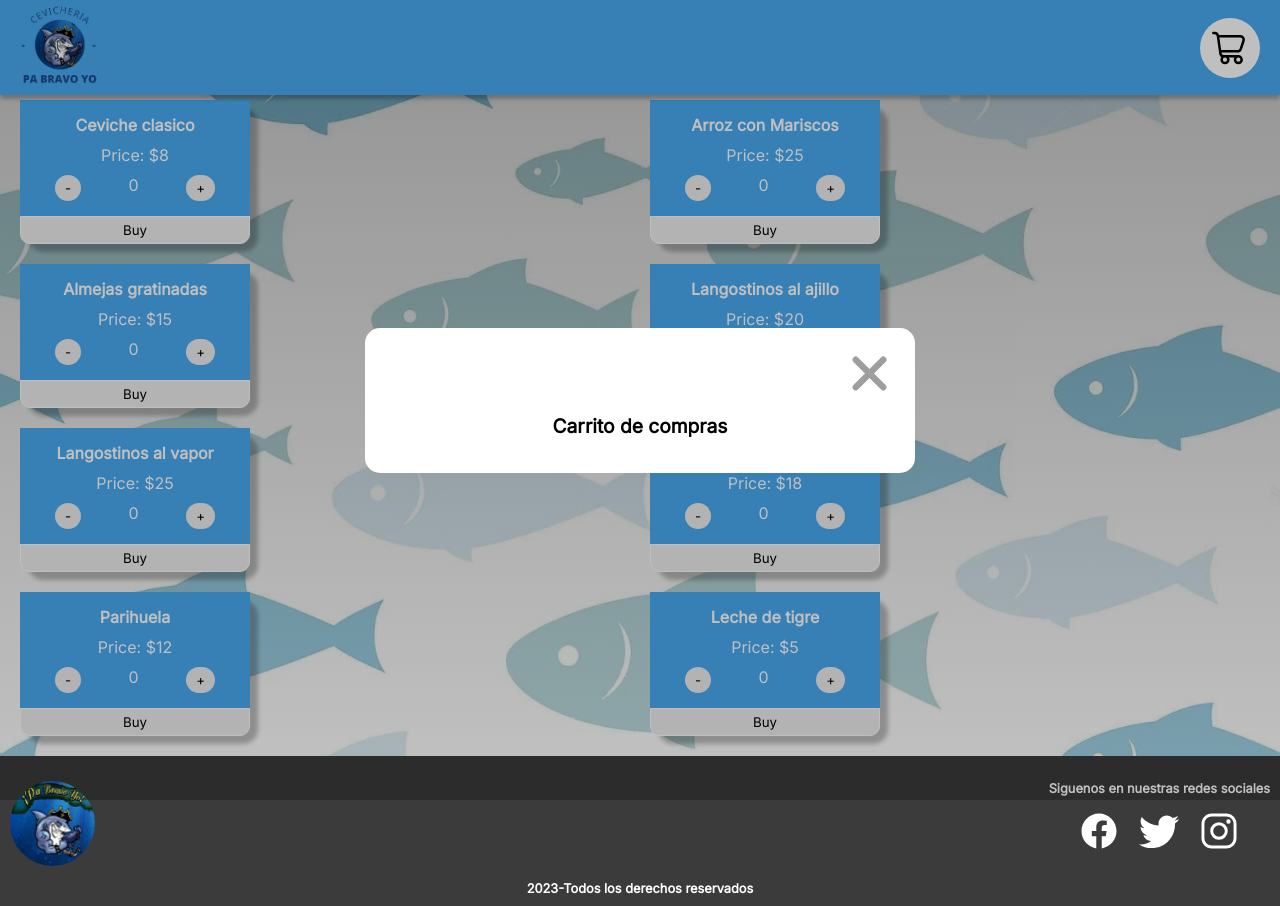
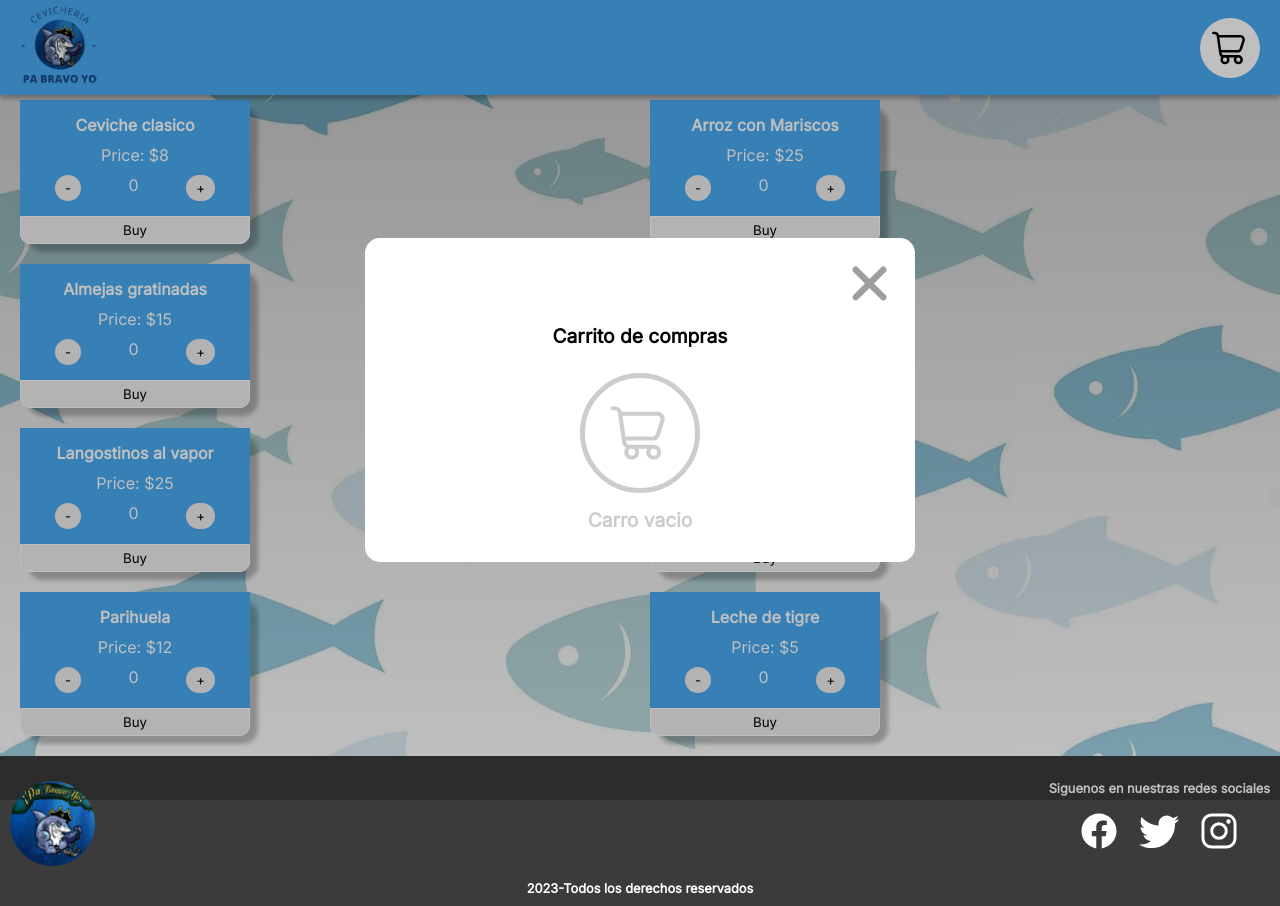
Before and after one commit to JosueSifuentesA/PaBravoYoJS, a React (Vite) app: page /paginaPrincipal in a window 1280 px wide. Both pictures are taken after a click on the element 1230 px from the left and 47 px from the top of the page. Built offline with nearby package versions, Linux system fonts and the light colour scheme.

Commit message:
Add overflow scroll to shopingcart

```diff
--- a/src/Components/ProductList.jsx
+++ b/src/Components/ProductList.jsx
@@ -14,10 +14,9 @@ function ProductList ({ items, recieveShopingCartData = undefined }) {
 
   const buyItem = (count, id) => {
     const newShopingCart = [...shopingCart]
+    const indexFinded = newShopingCart.findIndex(item => item.id === id)
 
     if (count === 0) { return }
-
-    const indexFinded = newShopingCart.findIndex(item => item.id === id)
 
     if (indexFinded !== -1) {
       // const updatedNumber = newShopingCart[indexFinded].itemCounts++
--- a/src/Components/ShopHome.jsx
+++ b/src/Components/ShopHome.jsx
@@ -11,6 +11,7 @@ import { Footer } from './Footer'
 import ProductList from './ProductList'
 import './shopHome.css'
 import iconCart from '../assets/cart.svg'
+import iconTrash from '../assets/trash.svg'
 import iconClose from '../assets/close.svg'
 import Header from './Header'
 import { useState } from 'react'
@@ -73,6 +74,7 @@ const ShopHome = () => {
   const [shopingModule, setShopingModule] = useState(false)
   const [shopingCart, setShopingCart] = useState({})
 
+  console.log(shopingCart.length)
   const recieveShopingCartData = (data) => {
     setShopingCart(data)
   }
@@ -86,37 +88,28 @@ const ShopHome = () => {
           <div className='shopingCartContainer_handler'>
             <img className='handler_img' onClick={() => { setShopingModule(false) }} src={iconClose} />
             <h1>Carrito de compras</h1>
+            {
 
-            <div style={{
-              display: 'flex',
-              flexFlow: 'column',
-              gap: '10px',
-              width: '100%'
-            }}
-            >
+            shopingCart.length > 0 && (
+              <>
+                <div className='shopingCartContainer_itemsContainer'>
 
-              {
+                  {
               Object.entries(shopingCart).map((value) => {
                 console.log(value)
                 const item = value[1]
                 return (
                   <div
-                    style={{
-                      border: '1px solid black',
-                      backgroundColor: 'gray',
-                      display: 'flex',
-                      justifyContent: 'space-between',
-                      height: '100%',
-                      alignItems: 'center',
-                      boxSizing: 'border-box',
-                      padding: '10px',
-                      borderRadius: '10px'
-                    }} key={item.id}
+                    className='itemsContainer_itemHandler'
+                    key={item.id}
                   >
                     <label style={{ maxWidth: '120px' }}>{item.nombre}</label>
-                    <span style={{ minWidth: '15px', textAlign: 'center' }}>{item.price}</span>
-                    <span style={{ minWidth: '15px', textAlign: 'center' }}>{item.itemCounts}</span>
-                    <span style={{ minWidth: '15px', textAlign: 'center' }}>{item.price * item.itemCounts}</span>
+                    <div style={{ display: 'flex', gap: '10px' }}>
+                      <span style={{ minWidth: '15px', textAlign: 'center' }}>{item.price}</span>
+                      <span style={{ minWidth: '15px', textAlign: 'center' }}>{item.itemCounts}</span>
+                      <span style={{ minWidth: '15px', textAlign: 'center' }}>{item.price * item.itemCounts}</span>
+                    </div>
+                    <div style={{ padding: '5px 5px', border: 'none', borderRadius: '5px', backgroundColor: 'salmon' }}><img style={{ width: '25px' }} src={iconTrash} /></div>
                   </div>
 
                 )
@@ -124,7 +117,19 @@ const ShopHome = () => {
 
             }
 
-            </div>
+                </div>
+                <button>Pasar a comprar</button>
+              </>
+            )
+          }
+            {shopingCart.length === 0 && (
+              <div className='emptyCart'>
+                <div className='emptyCart_imgContainer'>
+                  <img className='imgContainer_img' src={iconCart} />
+                </div>
+                <h1 className='emptyCart_h1'>Carro vacio</h1>
+              </div>
+            )}
           </div>
         </div>
 
--- a/src/Components/shopHome.css
+++ b/src/Components/shopHome.css
@@ -129,3 +129,66 @@ button{
     border-radius: 15px;
     border: none;
 }
+
+.emptyCart_h1{
+    color: #ccc;
+}
+
+.emptyCart_imgContainer{
+    display: flex;
+    align-items: center;
+    justify-content: center;
+    border: 5px solid #ccc;
+    width: 110px;
+    height: 110px;
+    border-radius: 50%;
+}
+
+.imgContainer_img{
+    filter: invert(88%) sepia(8%) saturate(5%) hue-rotate(321deg) brightness(93%) contrast(92%);
+    width: 60%;
+    height: 60%;
+
+}
+.emptyCart{
+    align-items: center;
+    display: flex;
+    flex-flow: column;
+    gap: 15px;
+    padding: 10px;
+}
+
+
+
+
+.itemsContainer_itemHandler{
+
+        border: 1px solid black;
+        background-color: gray;
+        display: flex;
+        gap: 10px;
+        height: 100%;
+        align-items: center;
+        box-sizing: border-box;
+        justify-content: space-between;
+        padding: 10px;
+        border-radius: 10px;
+
+
+    }
+
+.shopingCartContainer_itemsContainer::-webkit-scrollbar {
+    display: none;
+}
+.shopingCartContainer_itemsContainer{
+    max-height: 200px;
+    overflow: auto;
+    display: flex;
+    flex-flow: column;
+    gap: 10px;
+    width: 100%;
+
+    -ms-overflow-style: none;
+    scrollbar-width: none;
+
+}
```
Also changed, not shown: src/assets/trash.svg (added).
